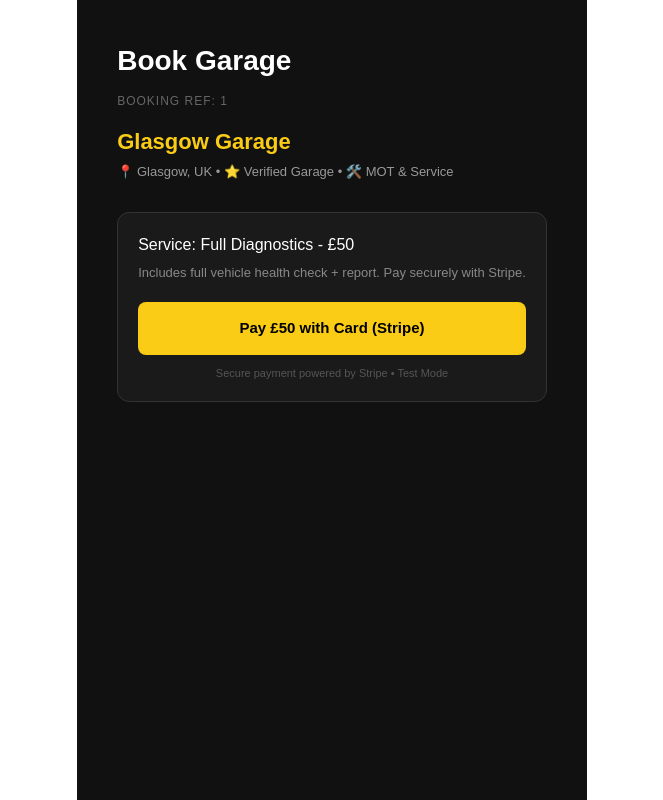
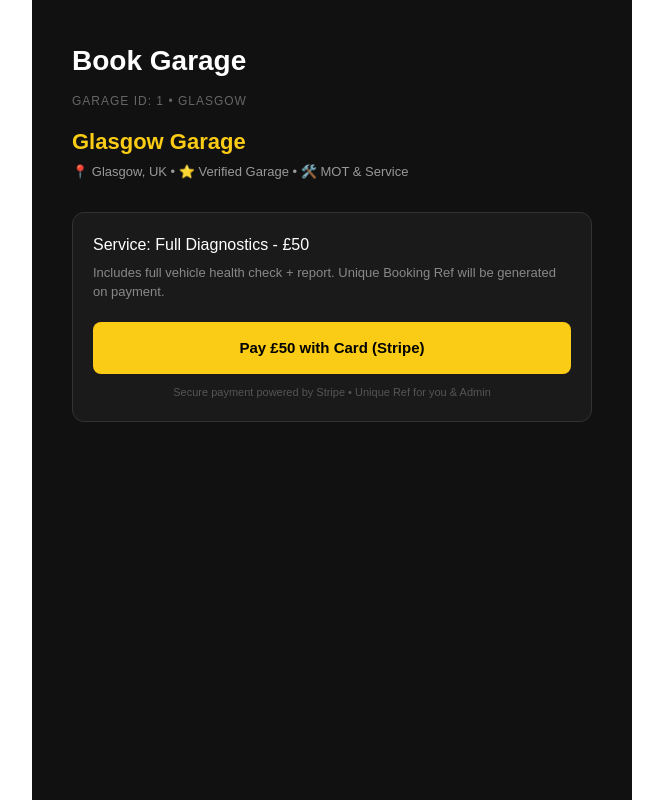
Before and after one commit to ayaan41/ai-garage, a Next.js app: page /book/1 in a window 1280 px wide. Shown: the whole page, without its empty margins (308-971 px from the left). Built offline with nearby package versions, Linux system fonts and the light colour scheme; no server answers.

Commit message:
Fix checkout final clean

```diff
--- a/src/app/api/checkout/route.ts
+++ b/src/app/api/checkout/route.ts
@@ -10,8 +10,9 @@ export async function POST(req: NextRequest) {
     const body = await req.json();
     const garageId = body.garageId || "unknown";
     const garageName = body.garageName || "Glasgow Garage";
-    const serviceName = body.service || "Full Diagnostics";
-    const amount = body.amount || 50; // pounds
+    const serviceName = body.service || "Full Diagnostics - £50";
+    const bookingRef = "GLA-" + Date.now().toString().slice(-6) + "-" + Math.random().toString(36).substring(2,5).toUpperCase();
+    const baseUrl = process.env.NEXT_PUBLIC_BASE_URL || "https://ai-garage-bduwfa7oj-mubeena754-2079s-projects.vercel.app";
 
     const session = await stripe.checkout.sessions.create({
       payment_method_types: ["card"],
@@ -20,20 +21,24 @@ export async function POST(req: NextRequest) {
           price_data: {
             currency: "gbp",
             product_data: {
-              name: `${garageName} - ${serviceName}`,
-              description: `Booking ID: ${garageId}`,
+              name: garageName + " - " + serviceName,
+              description: "Booking Ref: " + bookingRef,
             },
-            unit_amount: amount * 100, // £50 = 5000 pence
+            unit_amount: 5000,
           },
           quantity: 1,
         },
       ],
       mode: "payment",
-      success_url: `${process.env.NEXT_PUBLIC_BASE_URL || "https://ai-garage-9ww6alb9p-ayaan41s-projects.vercel.app"}/success?garage=${garageId}`,
-      cancel_url: `${process.env.NEXT_PUBLIC_BASE_URL || "https://ai-garage-9ww6alb9p-ayaan41s-projects.vercel.app"}/book/${garageId}`,
+      metadata: {
+        booking_ref: bookingRef,
+        garage_id: garageId,
+      },
+      success_url: baseUrl + "/success?booking_ref=" + bookingRef + "&garage=" + garageId,
+      cancel_url: baseUrl + "/book/" + garageId,
     });
 
-    return NextResponse.json({ url: session.url });
+    return NextResponse.json({ url: session.url, bookingRef: bookingRef });
   } catch (error: any) {
     return NextResponse.json({ error: error.message }, { status: 500 });
   }
--- a/src/app/book/[id]/page.tsx
+++ b/src/app/book/[id]/page.tsx
@@ -7,12 +7,16 @@ export default function BookPage() {
   const id = params.id as string;
   const [loading, setLoading] = useState(false);
   const [garage, setGarage] = useState<any>(null);
+  const [lastBookingRef, setLastBookingRef] = useState("");
 
   useEffect(() => {
     fetch(`/api/garage/${id}`)
-   .then(r => r.json())
-   .then(data => setGarage(data))
-   .catch(() => setGarage({ name: "Glasgow Garage", location: "Glasgow, UK" }));
+     .then((r) => r.json())
+     .then((data) => setGarage(data))
+     .catch(() => setGarage({ name: "Glasgow Garage", location: "Glasgow, UK" }));
+
+    const savedRef = localStorage.getItem("lastBookingRef");
+    if (savedRef) setLastBookingRef(savedRef);
   }, [id]);
 
   const handleCheckout = async () => {
@@ -25,11 +29,12 @@ export default function BookPage() {
           garageId: id,
           amount: 50,
           service: "Full Diagnostics - £50",
-          garageName: garage?.name || "Glasgow Garage"
+          garageName: garage?.name || "Glasgow Garage",
         }),
       });
       const data = await res.json();
       if (data.url) {
+        localStorage.setItem("lastBookingRef", data.bookingRef);
         window.location.href = data.url;
       } else {
         alert("Checkout error: " + JSON.stringify(data));
@@ -41,11 +46,20 @@ export default function BookPage() {
   };
 
   return (
-    <div style={{ padding: "40px", maxWidth: "600px", margin: "0 auto", color: "white", background: "#111", minHeight: "100vh" }}>
+    <div
+      style={{
+        padding: "40px",
+        maxWidth: "600px",
+        margin: "0 auto",
+        color: "white",
+        background: "#111",
+        minHeight: "100vh",
+      }}
+    >
       <h1 style={{ fontSize: "28px", marginBottom: "10px", fontWeight: "bold" }}>Book Garage</h1>
 
       <p style={{ fontSize: "12px", color: "#666", letterSpacing: "1px" }}>
-        BOOKING REF: {id.slice(0,8).toUpperCase()}
+        GARAGE ID: {id.slice(0, 8).toUpperCase()} • GLASGOW
       </p>
 
       <p style={{ marginTop: "15px", fontWeight: "bold", color: "#facc15", fontSize: "22px" }}>
@@ -55,20 +69,45 @@ export default function BookPage() {
         📍 Glasgow, UK • ⭐ Verified Garage • 🛠️ MOT & Service
       </p>
 
-      <div style={{ marginTop: "30px", padding: "20px", border: "1px solid #333", borderRadius: "12px", background: "#1a1a1a" }}>
+      {lastBookingRef && (
+        <p style={{ fontSize: "12px", color: "#888", marginTop: "10px", padding: "8px", background: "#222", borderRadius: "6px" }}>
+          Last Booking: <span style={{ color: "#facc15" }}>{lastBookingRef}</span>
+        </p>
+      )}
+
+      <div
+        style={{
+          marginTop: "30px",
+          padding: "20px",
+          border: "1px solid #333",
+          borderRadius: "12px",
+          background: "#1a1a1a",
+        }}
+      >
         <h3 style={{ fontSize: "16px" }}>Service: Full Diagnostics - £50</h3>
         <p style={{ fontSize: "13px", color: "#888", marginTop: "6px" }}>
-          Includes full vehicle health check + report. Pay securely with Stripe.
+          Includes full vehicle health check + report. Unique Booking Ref will be generated on payment.
         </p>
         <button
           onClick={handleCheckout}
           disabled={loading}
-          style={{ marginTop: "20px", width: "100%", padding: "15px", background: "#facc15", color: "black", fontWeight: "bold", borderRadius: "8px", cursor: "pointer", border: "none", fontSize: "15px" }}
+          style={{
+            marginTop: "20px",
+            width: "100%",
+            padding: "15px",
+            background: "#facc15",
+            color: "black",
+            fontWeight: "bold",
+            borderRadius: "8px",
+            cursor: "pointer",
+            border: "none",
+            fontSize: "15px",
+          }}
         >
-          {loading? "Processing..." : "Pay £50 with Card (Stripe)"}
+          {loading? "Generating Booking Ref..." : "Pay £50 with Card (Stripe)"}
         </button>
         <p style={{ fontSize: "11px", color: "#555", marginTop: "10px", textAlign: "center" }}>
-          Secure payment powered by Stripe • Test Mode
+          Secure payment powered by Stripe • Unique Ref for you & Admin
         </p>
       </div>
     </div>
```
